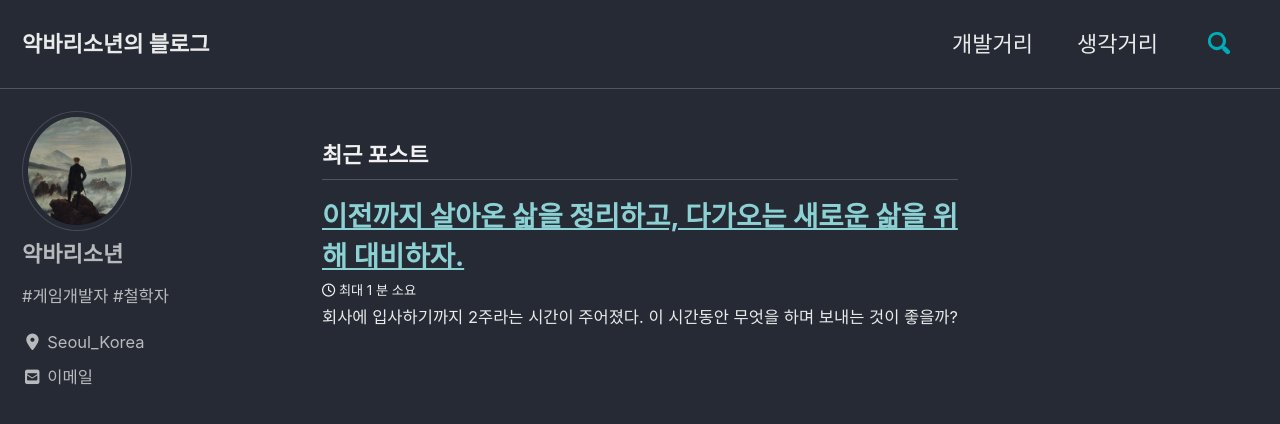
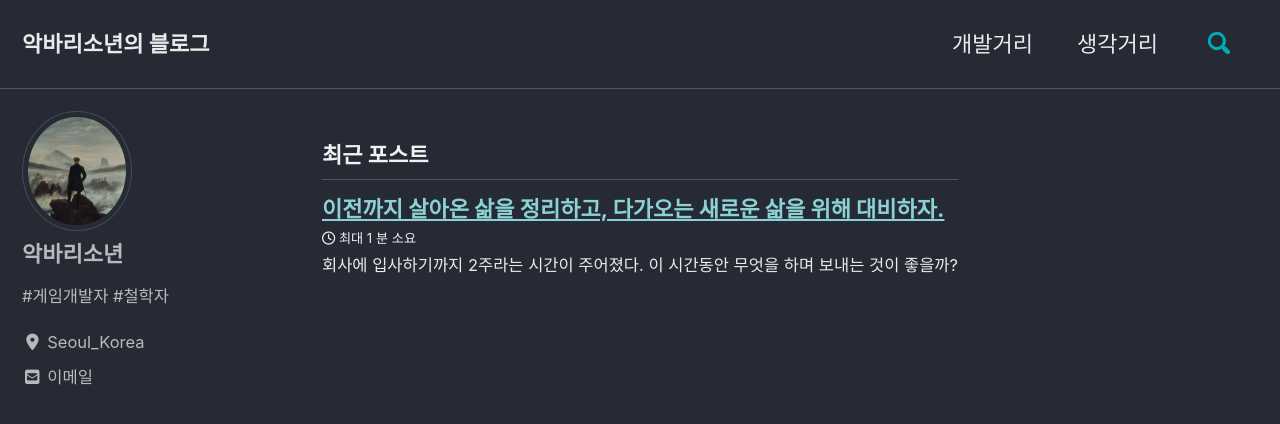
Before and after one commit to surmounter/Blog, a Jekyll site: the page built from index.html, in a window 1280 px wide and 900 px high. Shown: the top 424 px of the window. Built offline with Jekyll 4.4.1, drawn with Linux system fonts in a browser that asks for light colours; cached includes are drawn as plain includes; nearby versions of some CDN libraries; the list of posts is cut into pages by our own code.

Commit message:
Update _variables.scss

```diff
--- a/_sass/minimal-mistakes/_variables.scss
+++ b/_sass/minimal-mistakes/_variables.scss
@@ -34,14 +34,16 @@ $header-font-family: $sans-serif !default;
 $caption-font-family: $serif !default;
 
 /* type scale */
-$type-size-1: 2.441em !default; // ~39.056px
-$type-size-2: 1.953em !default; // ~31.248px
-$type-size-3: 1.563em !default; // ~25.008px
-$type-size-4: 1.25em !default; // ~20px
+$type-size-1: 1em !default; // ~39.056px
+$type-size-2: 1em !default; // ~31.248px
+$type-size-3: 1em !default; // ~25.008px
+$type-size-4: 1em !default; // ~20px
 $type-size-5: 1em !default; // ~16px
 $type-size-6: 0.75em !default; // ~12px
 $type-size-7: 0.6875em !default; // ~11px
 $type-size-8: 0.625em !default; // ~10px
+
+
 
 /*
    Colors
```
